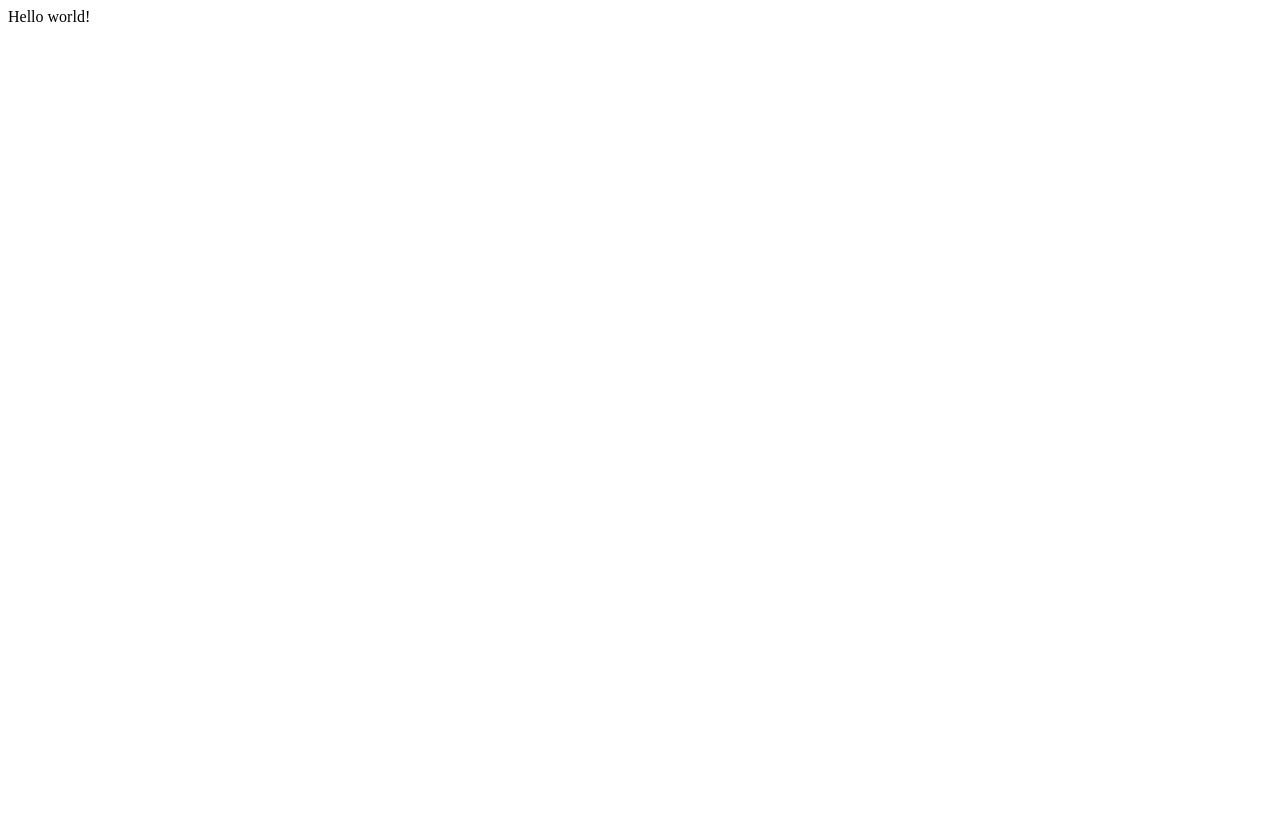
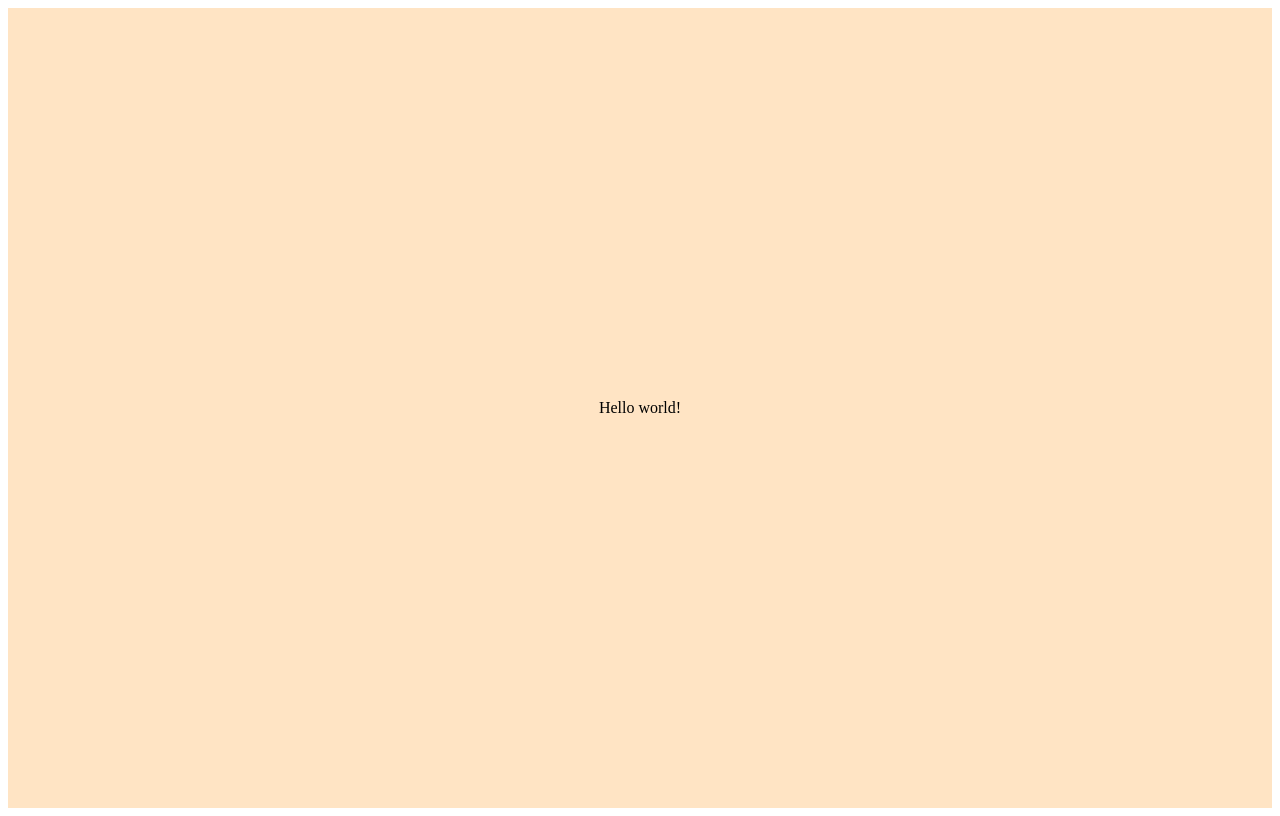
Before and after one commit to amanda-a-reis/cinemenu, a React (Vite) app: page / in a window 1280 px wide. Built offline with nearby package versions, Linux system fonts and the light colour scheme.

Commit message:
chore: install styled-components

```diff
--- a/package.json
+++ b/package.json
@@ -11,7 +11,8 @@
   },
   "dependencies": {
     "react": "^18.2.0",
-    "react-dom": "^18.2.0"
+    "react-dom": "^18.2.0",
+    "styled-components": "^6.0.7"
   },
   "devDependencies": {
     "@types/react": "^18.2.15",
--- a/src/App.tsx
+++ b/src/App.tsx
@@ -1,8 +1,20 @@
+import styled from "styled-components";
+
+const Container = styled.div`
+  height: 100vh;
+  display: flex;
+  flex-direction: column;
+  justify-content: center;
+  align-items: center;
+  background-color: bisque;
+`;
+
 function App() {
-
   return (
-    <div>Hello world!</div>
-  )
+    <Container>
+      <div>Hello world!</div>
+    </Container>
+  );
 }
 
-export default App
+export default App;
```
Also changed, not shown: 1 other file (tests, documents, lock files or other folders).
